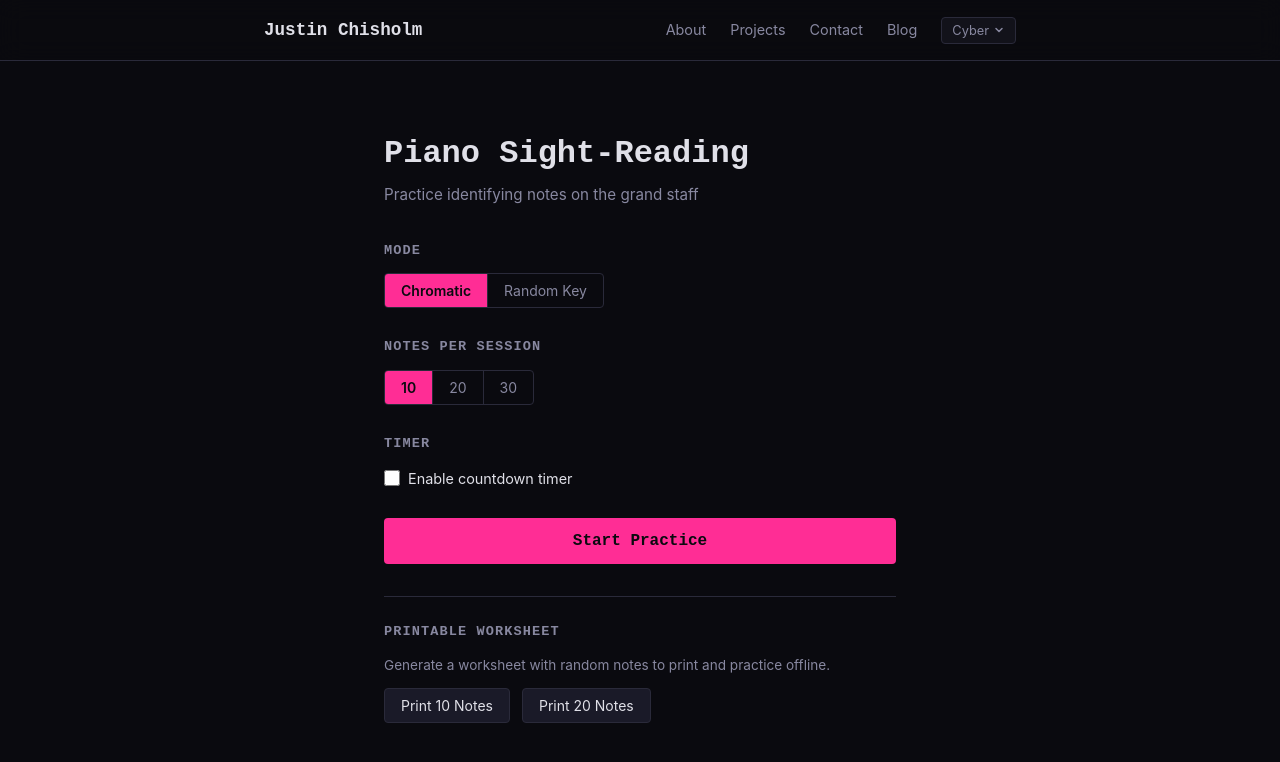
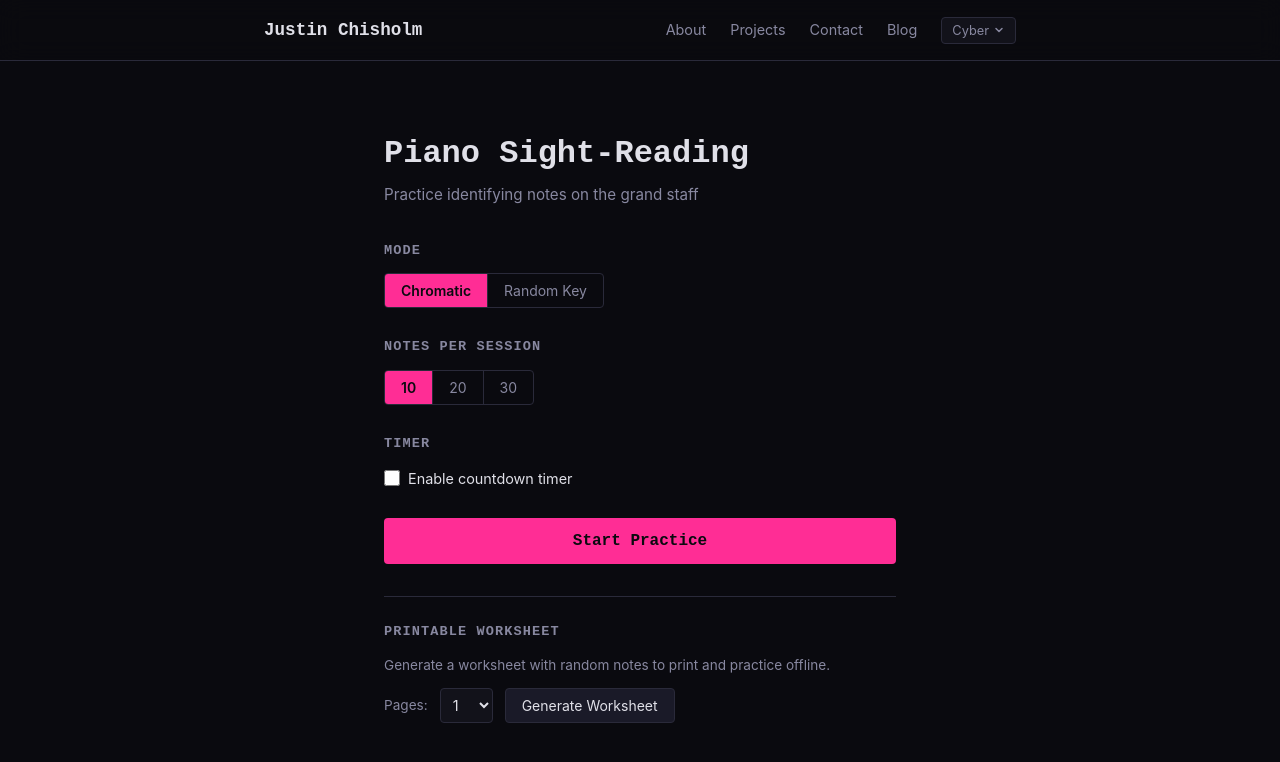
Before and after one commit to RayChisholm/JustinChisholm, a Next.js app: page /piano in a window 1280 px wide. Shown: the top 762 px of the page. Built offline with nearby package versions, Linux system fonts and the light colour scheme.

Commit message:
Add page selection for worksheet generation in SettingsPanel

```diff
--- a/app/piano/components/SettingsPanel.tsx
+++ b/app/piano/components/SettingsPanel.tsx
@@ -1,8 +1,11 @@
 "use client";
 
+import { useState } from "react";
 import { GameSettings } from "@/app/piano/hooks/useGameLogic";
 import { KEY_SIGNATURES } from "@/app/piano/lib/music";
 import styles from "./SettingsPanel.module.css";
+
+const NOTES_PER_PAGE = 20;
 
 interface Props {
   settings: GameSettings;
@@ -109,23 +112,30 @@ export function SettingsPanel({ settings, onUpdate, onStart, onPrintWorksheet }:
 }
 
 function WorksheetControls({ onPrint }: { onPrint: (keySig: string, count: number) => void }) {
+  const [pages, setPages] = useState(1);
+
   return (
     <div className={styles.worksheetControls}>
       <p className={styles.worksheetNote}>
         Generate a worksheet with random notes to print and practice offline.
       </p>
       <div className={styles.worksheetRow}>
+        <label className={styles.label} style={{ margin: 0, alignSelf: "center" }}>Pages:</label>
+        <select
+          className={styles.numberInput}
+          value={pages}
+          onChange={(e) => setPages(Number(e.target.value))}
+          style={{ width: "auto" }}
+        >
+          {Array.from({ length: 10 }, (_, i) => i + 1).map((n) => (
+            <option key={n} value={n}>{n}</option>
+          ))}
+        </select>
         <button
           className={styles.worksheetBtn}
-          onClick={() => onPrint("C", 10)}
+          onClick={() => onPrint("C", pages * NOTES_PER_PAGE)}
         >
-          Print 10 Notes
-        </button>
-        <button
-          className={styles.worksheetBtn}
-          onClick={() => onPrint("C", 20)}
-        >
-          Print 20 Notes
+          Generate Worksheet
         </button>
       </div>
     </div>
```
